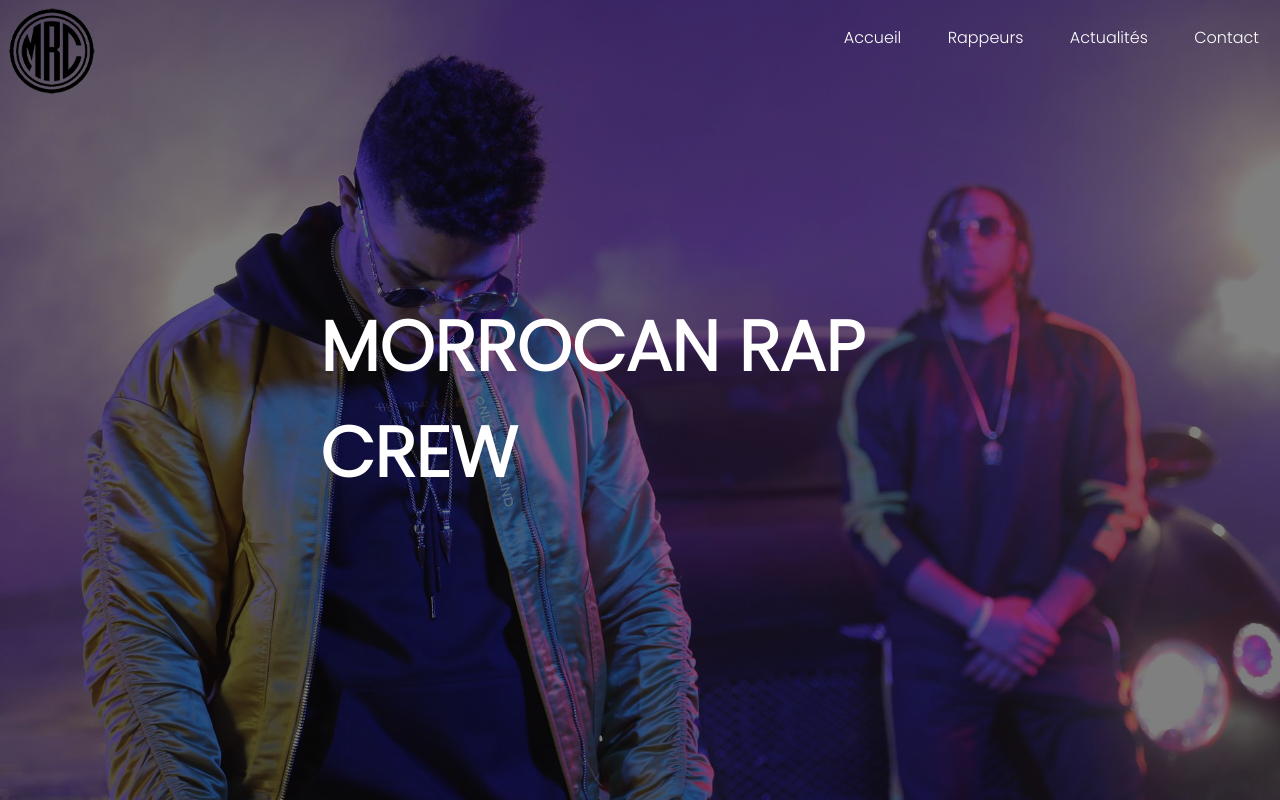
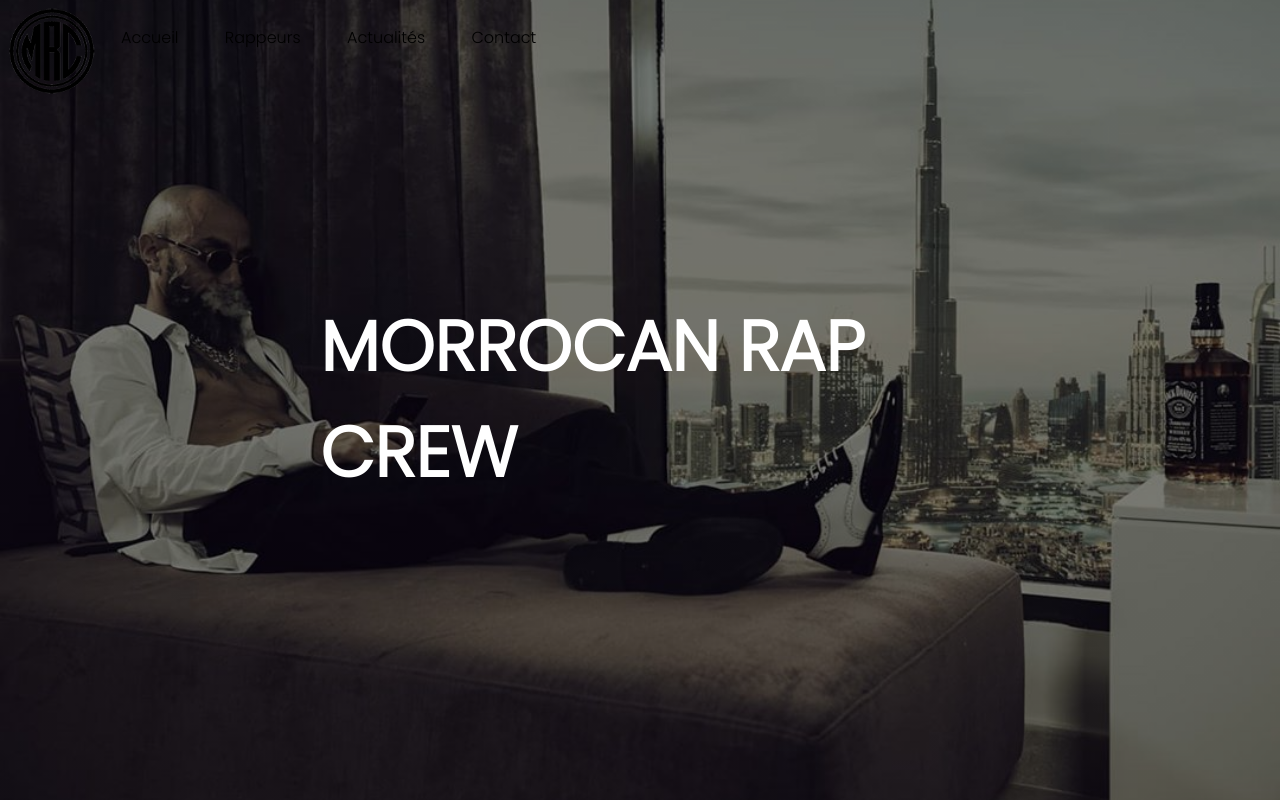
Before and after one commit to simobouna/Django, a Django app: page / in a window 1280 px wide. Run offline with Django 3.2, Linux system fonts and the light colour scheme.

Commit message:
ImageMultiples

```diff
--- a/Rap/static/css/style.css
+++ b/Rap/static/css/style.css
@@ -4,14 +4,13 @@
 	font-family: 'Poppins', sans-serif;
 }
 header{
-	background-image:linear-gradient(rgba(0,0,0,0.5),rgba(0,0,0,0.5)), url(../dros.jpg);
 	height: 100vh;
 	background-size: cover;
 	background-position: center;
 }
+ul{
 
-ul{
-	float:right;
+	float:left;
 	list-style-type: none;
 	margin-top: 25px;
 }
@@ -20,19 +19,21 @@ ul li{
 }
 ul li a{
 	text-decoration: none;
-	color: #fff;
+	color: #000;
 	padding: 5px 20px;
 	border: 1px solid transparent;
 	transition: 0.6s ease;
 }
 ul li a:hover{
-	background-color: #fff;
-	color: #000;
+	background-color: #000;
+	color: #fff;
 }
 ul li.active a{
-	background-color: #fff;
-	color: #000;
+	background-color: #000;
+	color: #fff;
 }
+
+
 .logo img{
 	float: left;
 	width: 100px;
@@ -40,6 +41,56 @@ ul li.active a{
 }
 .main{
 	max-width: :1200px;
+}
+.diapo{
+	margin: 0 auto;
+	background-image:linear-gradient(rgba(0,0,0,0.5),rgba(0,0,0,0.5)), url(../toto1.jpg);
+	height: 100vh;
+	background-size: cover;
+	background-position: center;
+
+	webkit-animation-name: diapor;
+	webkit-animation-duration:25s;
+	webkit-animation-timing-function:linear;
+	webkit-animation-iteration-count:infinite;
+	webkit-animation-direction:normal;
+
+	moz-animation-name: diapor ;
+	moz-animation-duration:25s;
+	moz-animation-timing-function:linear;
+	moz-animation-iteration-count:infinite;
+	moz-animation-direction:normal;
+
+	animation-name: diapor;
+	animation-duration:25s;
+	animation-timing-function:linear;
+	animation-iteration-count:infinite;
+	animation-direction:normal;
+}
+
+@-webkit-keyframes diapor{
+	0%{background-image:linear-gradient(rgba(0,0,0,0.5),rgba(0,0,0,0.5)), url(../toto1.jpg);}
+	20%{background-image:linear-gradient(rgba(0,0,0,0.5),rgba(0,0,0,0.5)), url(../Moro.jpg);}
+	40%{background-image:linear-gradient(rgba(0,0,0,0.5),rgba(0,0,0,0.5)), url(../dros.jpg);}
+	60%{background-image:linear-gradient(rgba(0,0,0,0.5),rgba(0,0,0,0.5)), url(../khtek.jpg);}
+	80%{background-image:linear-gradient(rgba(0,0,0,0.5),rgba(0,0,0,0.5)), url(../bigg2.jpg);}
+
+}
+@-moz-keyframes diapor{
+	0%{background-image:linear-gradient(rgba(0,0,0,0.5),rgba(0,0,0,0.5)), url(../toto1.jpg);}
+	20%{background-image:linear-gradient(rgba(0,0,0,0.5),rgba(0,0,0,0.5)), url(../Moro.jpg);}
+	40%{background-image:linear-gradient(rgba(0,0,0,0.5),rgba(0,0,0,0.5)), url(../dros.jpg);}
+	60%{background-image:linear-gradient(rgba(0,0,0,0.5),rgba(0,0,0,0.5)), url(../khtek.jpg);}
+	80%{background-image:linear-gradient(rgba(0,0,0,0.5),rgba(0,0,0,0.5)), url(../bigg2.jpg);}
+
+}
+@keyframes diapor{
+	0%{background-image:linear-gradient(rgba(0,0,0,0.5),rgba(0,0,0,0.5)), url(../toto1.jpg);}
+	20%{background-image:linear-gradient(rgba(0,0,0,0.5),rgba(0,0,0,0.5)), url(../Moro.jpg);}
+	40%{background-image:linear-gradient(rgba(0,0,0,0.5),rgba(0,0,0,0.5)), url(../dros.jpg);}
+	60%{background-image:linear-gradient(rgba(0,0,0,0.5),rgba(0,0,0,0.5)), url(../khtek.jpg);}
+	80%{background-image:linear-gradient(rgba(0,0,0,0.5),rgba(0,0,0,0.5)), url(../bigg2.jpg);}
+
 }
 .title{
 	position: absolute;
--- a/Rap/templates/index.html
+++ b/Rap/templates/index.html
@@ -20,6 +20,9 @@
 
 			</ul>
 		</div>
+		<div class="diapo">
+
+		</div>
 		<div class="title">
 			<h1>MORROCAN RAP CREW</h1>
 
```
Also changed, not shown: Rap/static/7liwa.jpg (added), Rap/static/bigg.jpg (added), Rap/static/bigg2.jpg (added), Rap/static/khtek.jpg (added), Rap/static/madd.jpg (added), Rap/static/moro.jpg (added), Rap/static/nssa.jpg (added), Rap/static/shayfeen.jpg (added), Rap/static/spleux.jpg (added), Rap/static/toto1.jpg (added), Rap/static/toto2.jpg (added), 1 other file.
